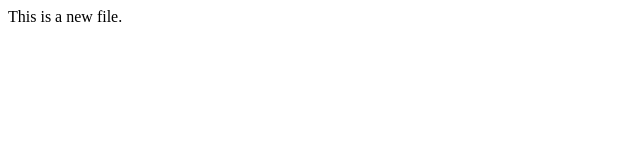
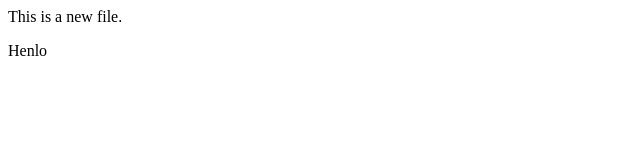
Before and after one commit to itsmesrishti/localRepo, a plain HTML site: page index.html in a window 1280 px wide. Shown: the full height of the page, 0-640 px from the left. Drawn offline with Linux system fonts and the light colour scheme.

Commit message:
added new text in index file

```diff
--- a/index.html
+++ b/index.html
@@ -1 +1,2 @@
 <p>This is a new file.</p>
+<p>Henlo</p>
```
